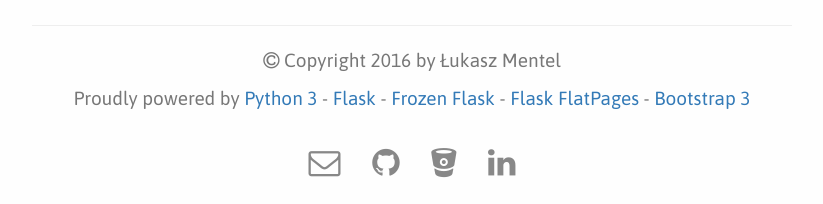
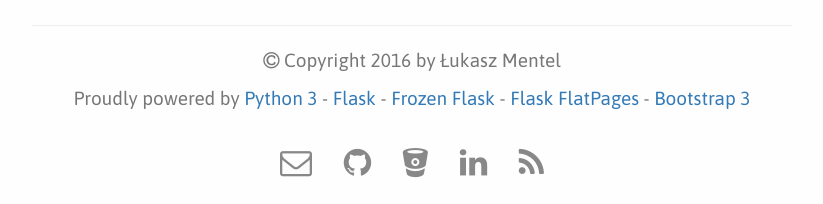
Before and after one commit to lmmentel/lmmentel.github.io, a plain HTML site: page 2015-07-01-phd-thesis-completed/index.html in a window 1280 px wide. Shown: the part 1399-1603 px from the top of the page, without its empty margins (228-1051 px from the left). Drawn offline with nearby package versions, Linux system fonts and the light colour scheme.

Commit message:
updated the static content

```diff
--- a/2015-07-01-phd-thesis-completed/index.html
+++ b/2015-07-01-phd-thesis-completed/index.html
@@ -138,6 +138,10 @@ Materials</a> at <a href="http://www.postech.ac.kr/eng/">Pohang University of Sc
             <a href="https://www.linkedin.com/in/lukasz-mentel"> <i class="fa fa-linkedin" aria-hidden="true"></i>  </a>
           </li>
 
+          <li>
+            <a href="../latest.atom/index.html"><i class="fa fa-rss" aria-hidden="true"></i></a>
+          </li>
+
         </ul>
         </div>
 
```
Also changed, not shown: about/index.html (+4 -0 lines), index.html (+4 -0 lines), news/index.html (+4 -0 lines), software/index.html (+4 -0 lines), 1 other file.
